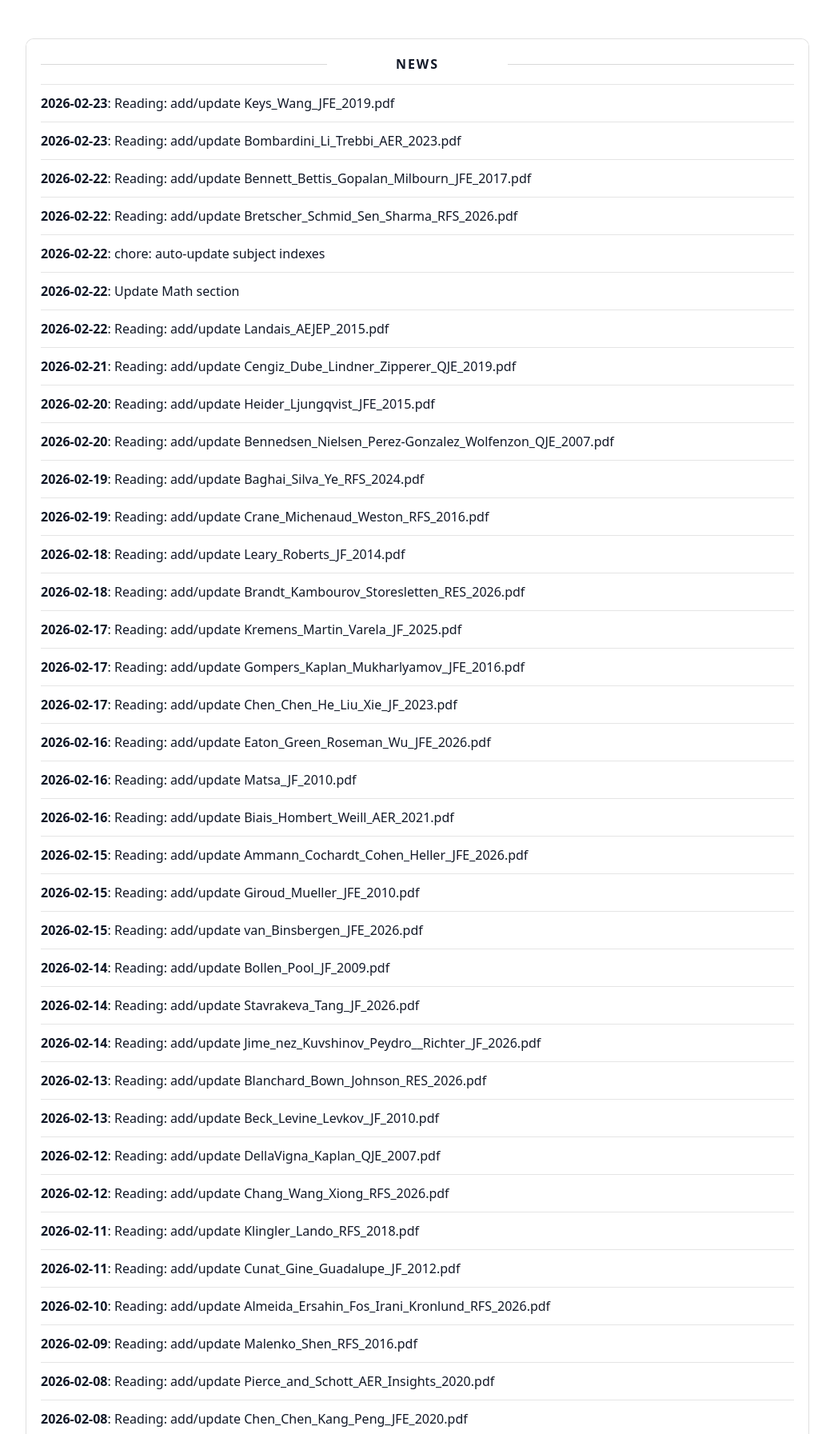
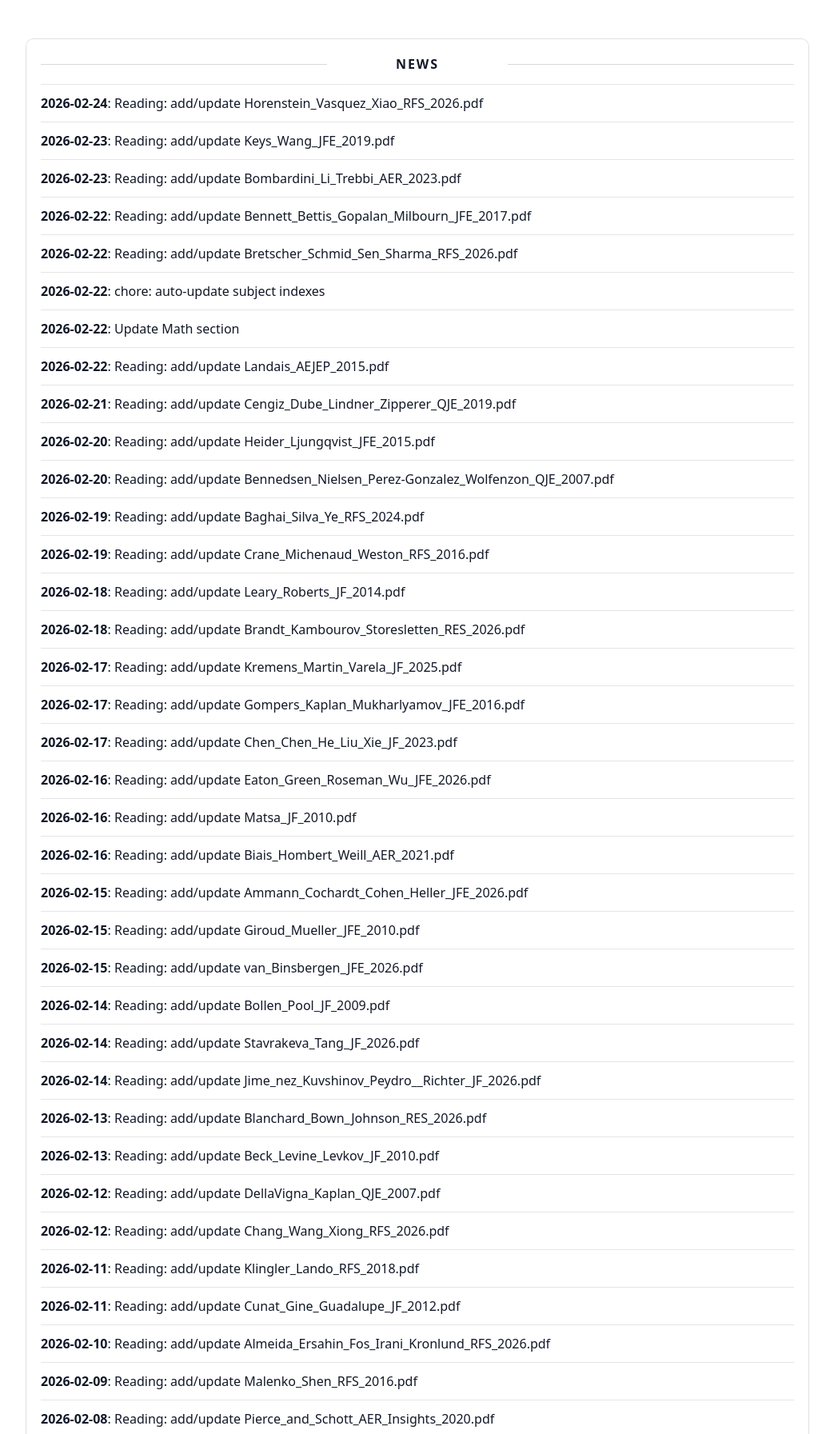
Before and after one commit to yaxinzn/study-archive, a Jekyll site: the page built from updates/index.md, in a window 1280 px wide, cut to the strip 476-2269 px from the top of the page. Shown: the whole strip at 80% size, without its empty margins (118-1161 px from the left). Built offline with Jekyll 4.4.1, drawn with Linux system fonts in a browser that asks for light colours; some of the changed text lies outside the part shown.

Commit message:
chore: update NEWS feed

```diff
--- a/_data/news.yml
+++ b/_data/news.yml
@@ -1,4 +1,7 @@
 # Auto-generated update history (sorted newest -> oldest). Do not edit manually.
+- ts: "1771928304"
+  date: "2026-02-24"
+  title: "Reading: add/update Horenstein_Vasquez_Xiao_RFS_2026.pdf"
 - ts: "1771847252"
   date: "2026-02-23"
   title: "Reading: add/update Keys_Wang_JFE_2019.pdf"
```
